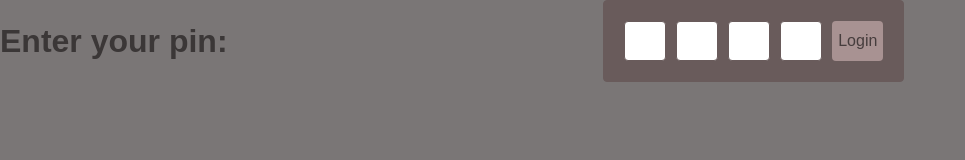
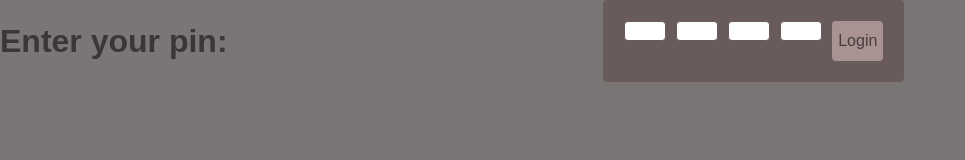
Before and after one commit to guychwalker/guychwalker.github.io, a plain HTML site: page index.html in a window 1280 px wide. Shown: the whole page, without its empty margins (0-965 px from the left). Drawn offline with Linux system fonts and the light colour scheme; a web font is replaced by a local one.

Commit message:
style improvements

```diff
--- a/style.css
+++ b/style.css
@@ -27,11 +27,11 @@ form {
   }
 
   form input[type="password"] {
-	height: 40px;
+	height: 20px;
 	width: 20px;
 	max-width: 100%;
 	padding: 0 20px;
-	font-size: 16px;
+	font-size: 10px;
 	border: 1px solid #695b5b;
 	border-radius: 4px;
 	margin-right: 10px;
```
